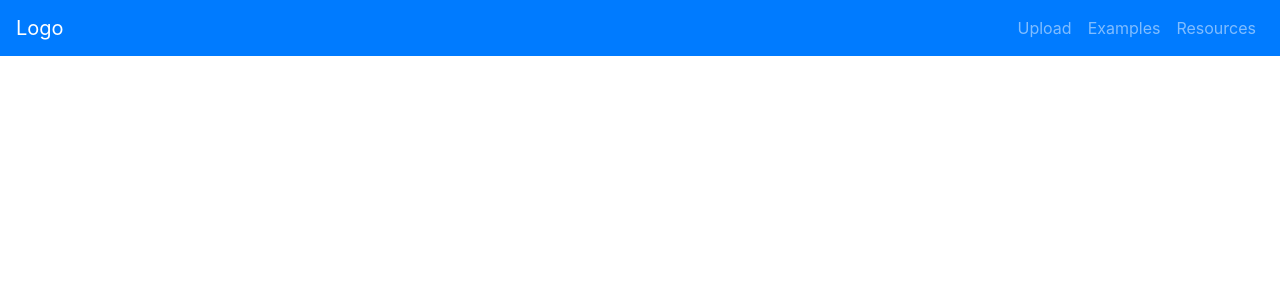
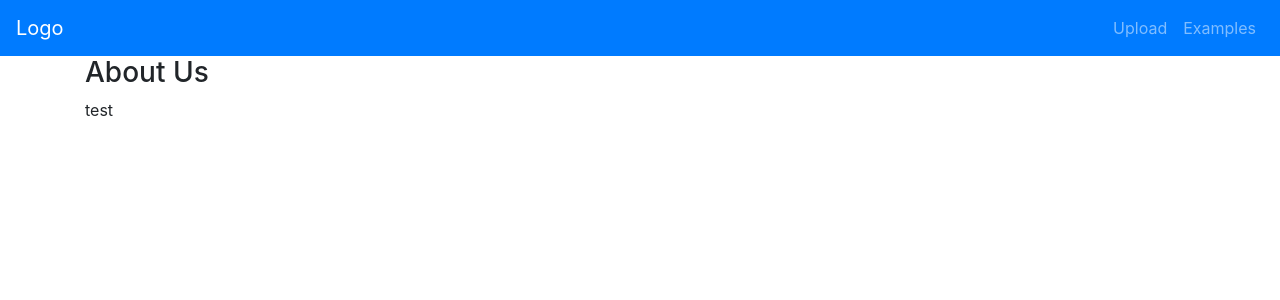
Before and after one commit to CalvinHu73/Image-Captioning-Summer-2020, a Flask app: page / in a window 1280 px wide. Shown: the top 300 px of the page. Run offline with Flask 2, Linux system fonts and the light colour scheme; some libraries are stand-ins or nearby versions.

Commit message:
examples page and tweaks to navbar

```diff
--- a/main.py
+++ b/main.py
@@ -1,6 +1,7 @@
 import os
 import time
 import hashlib
+import json
 
 import urllib.request
 from flask import Flask, render_template, redirect, url_for, request, flash
@@ -66,6 +67,15 @@ def display_image(filename):
 	#print('display_image filename: ' + filename)
     return redirect(url_for('static', filename='uploads/' + filename), code=301)
 
+from pprint import pprint
+
+@app.route('/examples')
+def examples():
+    with open("examples.json", "r") as examplesFile:
+        exampleArray = json.load(examplesFile)
+    print(exampleArray[0]["img"])
+    return render_template("examples.html", exampleArray=exampleArray)
+
 
 if __name__ == "__main__":
   app.run(debug=True)
--- a/templates/base.html
+++ b/templates/base.html
@@ -10,16 +10,13 @@
 
 <body>
   <nav class="navbar navbar-expand-sm bg-primary navbar-dark">
-    <a class="navbar-brand" href="#">Logo</a>
+    <a class="navbar-brand" href="/">Logo</a>
     <ul class="navbar-nav ml-auto">
       <li class="nav-item">
-        <a class="nav-link" href="#">Upload</a>
+        <a class="nav-link" href="/upload">Upload</a>
       </li>
       <li class="nav-item">
-        <a class="nav-link" href="#">Examples</a>
-      </li>
-      <li class="nav-item">
-        <a class="nav-link" href="#">Resources</a>
+        <a class="nav-link" href="/examples">Examples</a>
       </li>
     </ul>
   </nav>
--- a/templates/home.html
+++ b/templates/home.html
@@ -1 +1,15 @@
 {% extends 'base.html' %}
+{% block content %}
+  <div class="container">
+    <div class="col">
+      <div class="row align-items-center">
+        <h3> About Us</h3>
+      </div>
+      <div class="row align-items-center">
+        <p>
+          test
+        </p>
+      </div>
+    </div>
+  </div>
+{% endblock %}
```
Also changed, not shown: examples.json (added, +28 -0 lines), templates/examples.html (added, +23 -0 lines).
